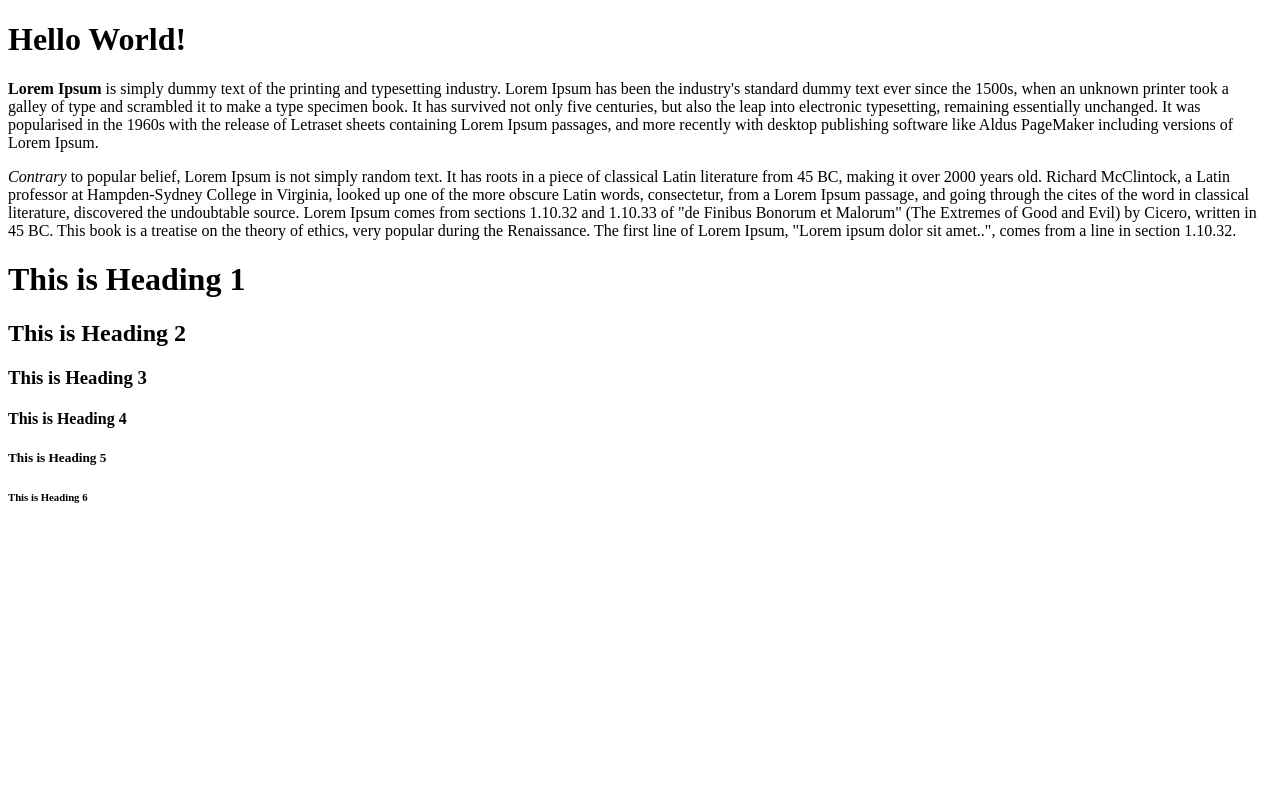
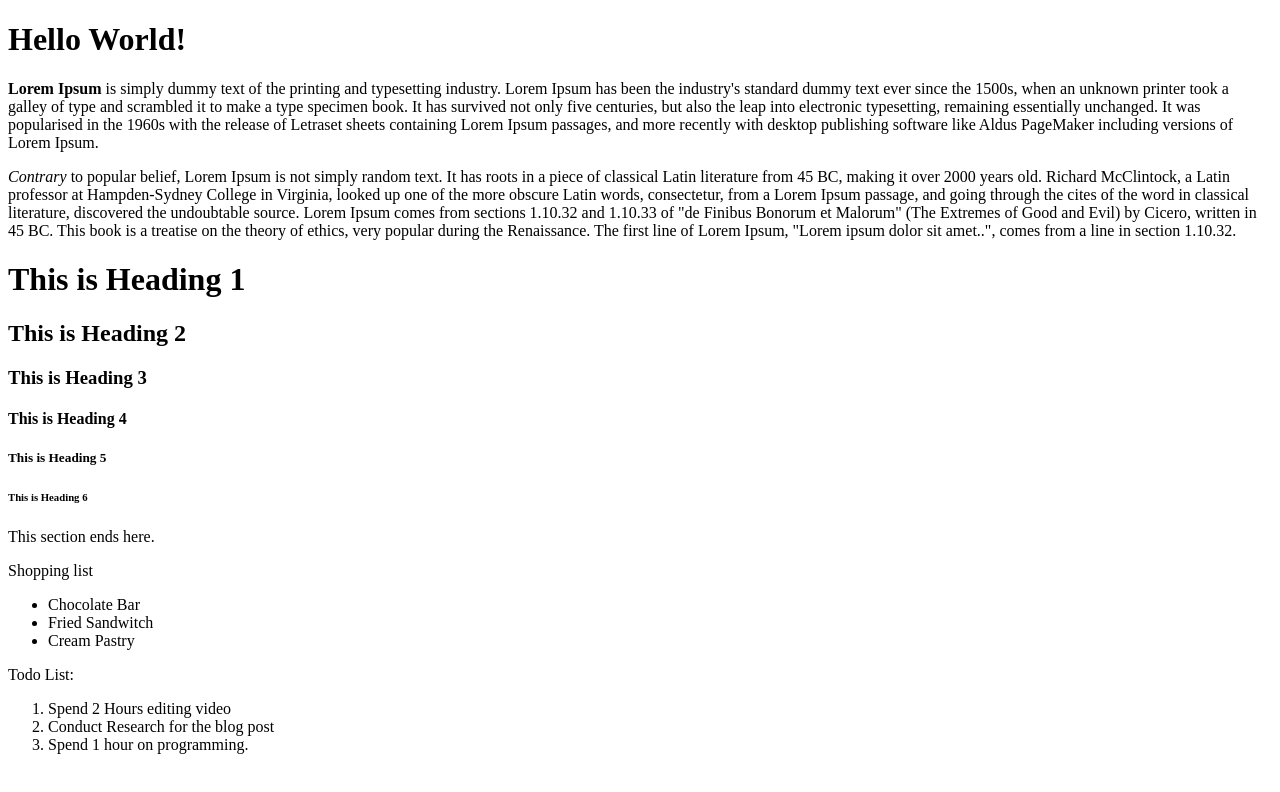
Before and after one commit to naomansaeed/hello_github, a plain HTML site: page index.html in a window 1280 px wide. Drawn offline with Linux system fonts and the light colour scheme.

Commit message:
working on html lists. (the odin project)

```diff
--- a/index.html
+++ b/index.html
@@ -14,5 +14,18 @@
         <h4>This is Heading 4</h4>
         <h5>This is Heading 5</h5>
         <h6>This is Heading 6</h6>
+        <p>This section ends here.</p>
+        <p>Shopping list</p>
+        <ul>
+            <li>Chocolate Bar</li>
+            <li>Fried Sandwitch</li>
+            <li>Cream Pastry</li>
+        </ul>
+        <p>Todo List:</p>
+        <ol>
+            <li>Spend 2 Hours editing video</li>
+            <li>Conduct Research for the blog post</li>
+            <li>Spend 1 hour on programming. </li>
+        </ol>
     </body>
 </html>
```
